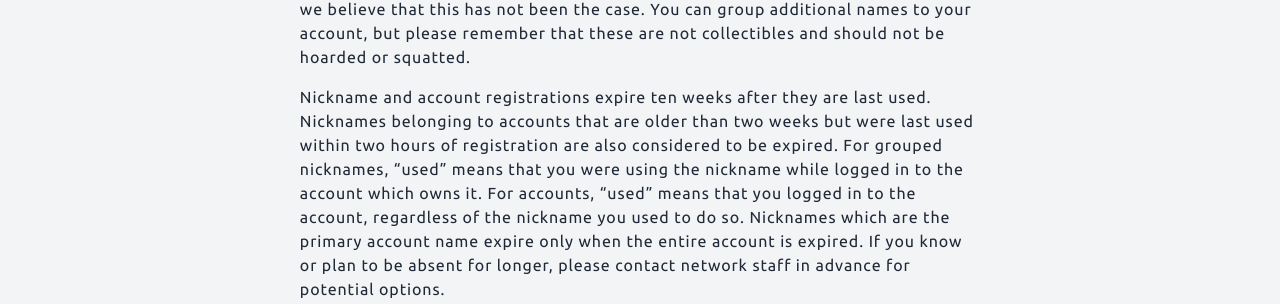
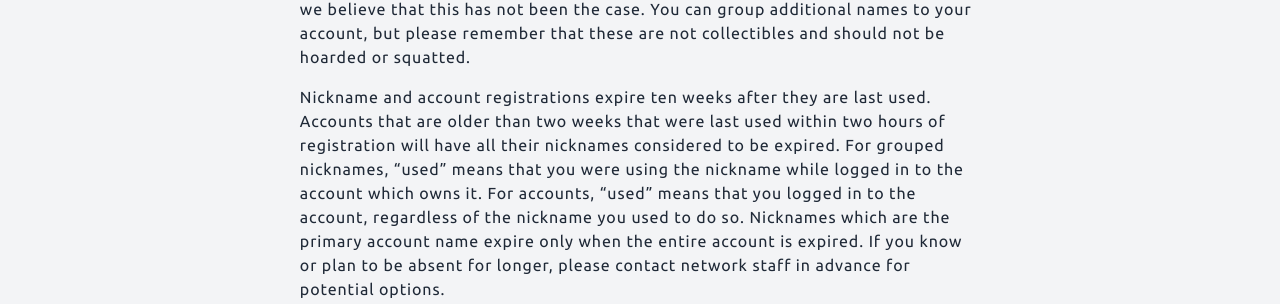
Before and after one commit to Libera-Chat/libera-chat.github.io, a Jekyll site: the page built from policies.md, in a window 1280 px wide and 900 px high, scrolled down 1925 px. Shown: the part 172-476 px from the top of the window. Built offline with Jekyll 4.4.1, drawn with Linux system fonts in a browser that asks for light colours.

Commit message:
Clearer wording of the two hours two weeks policy
Several people have expressed confusion at the recent two hours two weeks policy change.
The old text is "Nicknames belonging to accounts that are older than two weeks but were last used within two hours of registration are also considered to be expired."
A common misconception is that "but were last used" refers to the nicknames being last used rather than the account being last used.
This change clarifies the wording.

```diff
--- a/policies.md
+++ b/policies.md
@@ -97,8 +97,8 @@ additional names to your account, but please remember that these are not
 collectibles and should not be hoarded or squatted.
 
 Nickname and account registrations expire ten weeks after they are last used.
-Nicknames belonging to accounts that are older than two weeks but were last
-used within two hours of registration are also considered to be expired. For
+Accounts that are older than two weeks that were last used within two hours of
+registration will have all their nicknames considered to be expired. For
 grouped nicknames, "used" means that you were using the nickname while logged
 in to the account which owns it. For accounts, "used" means that you logged
 in to the account, regardless of the nickname you used to do so. Nicknames
```
